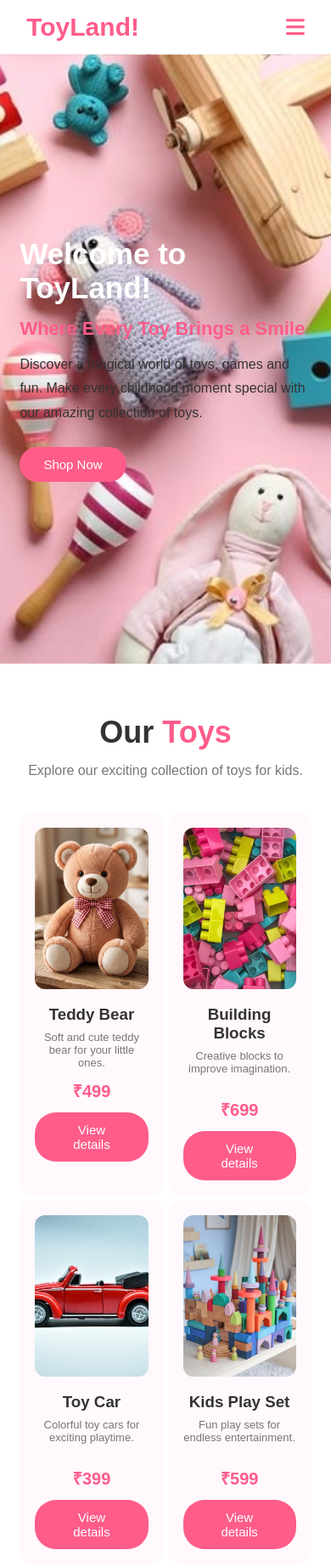
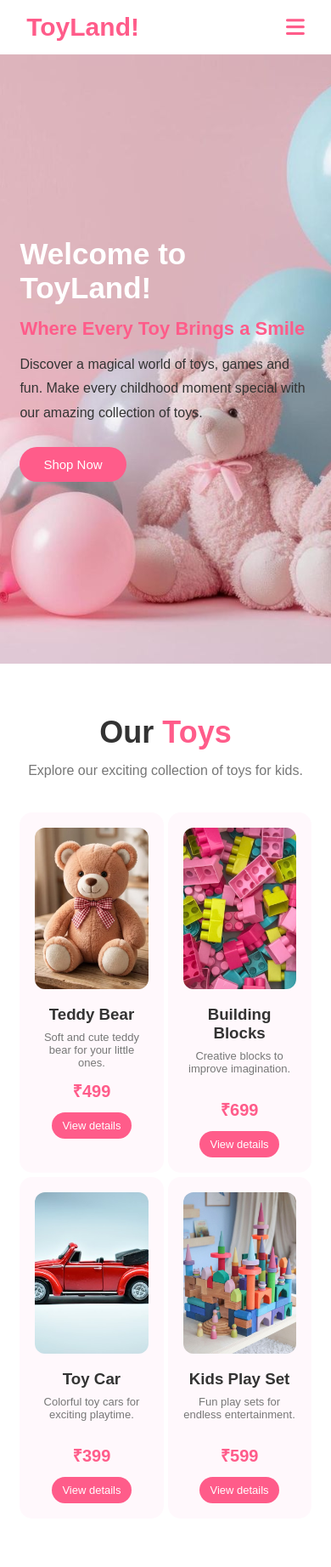
Before and after one commit to pangamsatwika/Toys-website, a plain HTML site: page index.html in a window 390 px wide. Shown: the top 1844 px of the page at 85% size. Drawn offline with Linux system fonts and the light colour scheme.

Commit message:
update code

```diff
--- a/style.css
+++ b/style.css
@@ -81,7 +81,7 @@ section {
     min-height: 85vh;
     display: flex;
     align-items: center;
-    background: url(1\,.jpg);
+    background: url(14.jpg);
     background-size: cover;
     background-position: center;
 }
@@ -418,7 +418,6 @@ section {
 @media (max-width: 768px) {
 
     .navbar {
-        position: sticky;
         flex-wrap: wrap;
     }
 
@@ -435,7 +434,6 @@ section {
         flex-direction: column;
         align-items: center;
         width: 100%;
-        position: absolute;
         top: 100%;
         left: 0;
         background: white;
@@ -471,6 +469,13 @@ section {
         grid-template-columns: repeat(2, minmax(0, 1fr));
         gap: 5px;
     }
+    .toy-card .btn{
+        padding: 8px 12px;
+        font-size: 13px;
+        width: fit-content;
+        border-radius: 20px;
+    }
+
 
     .collection-container {
         display: grid;
```
Also changed, not shown: 14.jpg (added).
